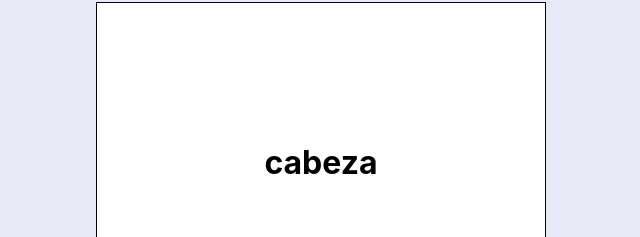
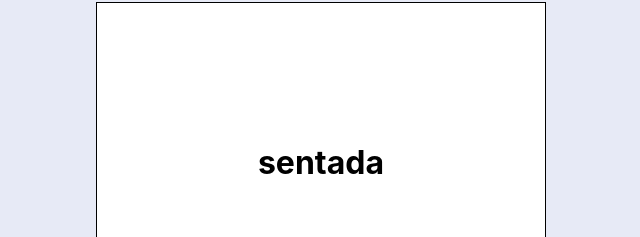
Before and after one commit to kizido/spanish-vocab-story-ai, a React (Vite) app: page /flashcards/1 in a window 1280 px wide. Shown: the part 255-492 px from the top of the page, without its empty margins (319-959 px from the left). Built offline with nearby package versions, Linux system fonts and the light colour scheme.

Commit message:
feat: make card flippable and text not selectable

```diff
--- a/src/pages/Flashcards.jsx
+++ b/src/pages/Flashcards.jsx
@@ -15,18 +15,15 @@ export default function Flashcards() {
   vocabAmount = parseInt(vocabAmount);
 
   const [vocabLeft, setVocabLeft] = useState(vocabAmount);
-  const [wordIndex, setWordIndex] = useState();
+  const [wordIndex, setWordIndex] = useState(getRandomWordIndex());
   const [wordsToLearn, setWordsToLearn] = useState([]);
-
-  useEffect(() => {
-    setWordIndex(getRandomWordIndex());
-  }, [])
+  const [cardFlipped, setCardFlipped] = useState(false);
 
   return (
     <div className={flashcardStyles.pageContainer}>
       <h1>Vocab Left: {vocabLeft}</h1>
-      <div className={flashcardStyles.flashcardContainer}>
-        <h2>{wordList[getRandomWordIndex()].spanish}</h2>
+      <div className={flashcardStyles.flashcardContainer} onClick={() => setCardFlipped(!cardFlipped)}>
+        <h2>{cardFlipped ? wordList[wordIndex].english : wordList[wordIndex].spanish}</h2>
       </div>
       <div className={flashcardStyles.wordConfirmationContainer}>
         <button className={flashcardStyles.wordPassButton}>
--- a/src/style/Flashcards.module.css
+++ b/src/style/Flashcards.module.css
@@ -20,6 +20,7 @@
     cursor: pointer;
     margin-left: 1rem;
     margin-right: 1rem;
+    user-select: none;
 }
 .flashcardContainer h2 {
     font-size: 2em;
```
